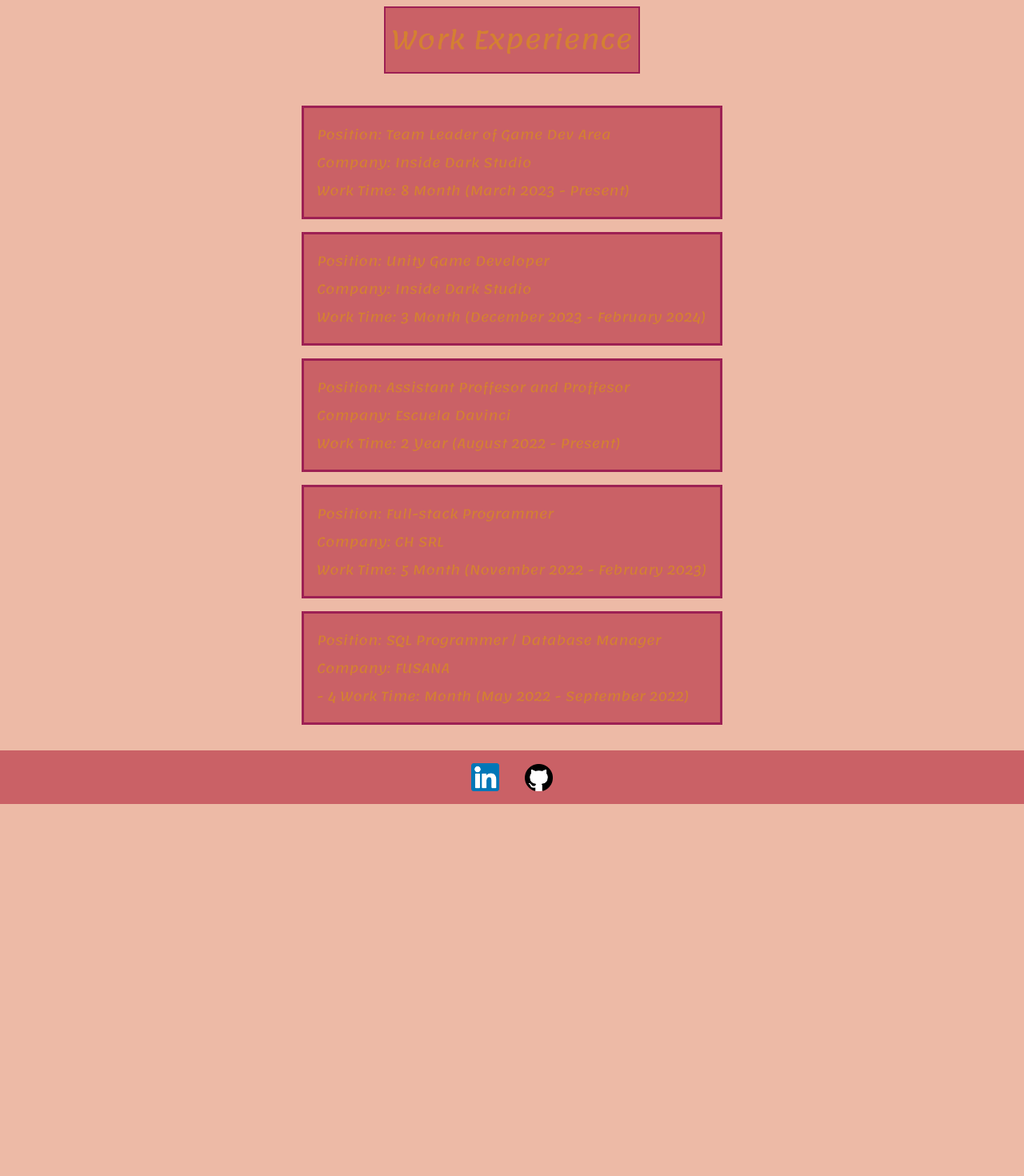
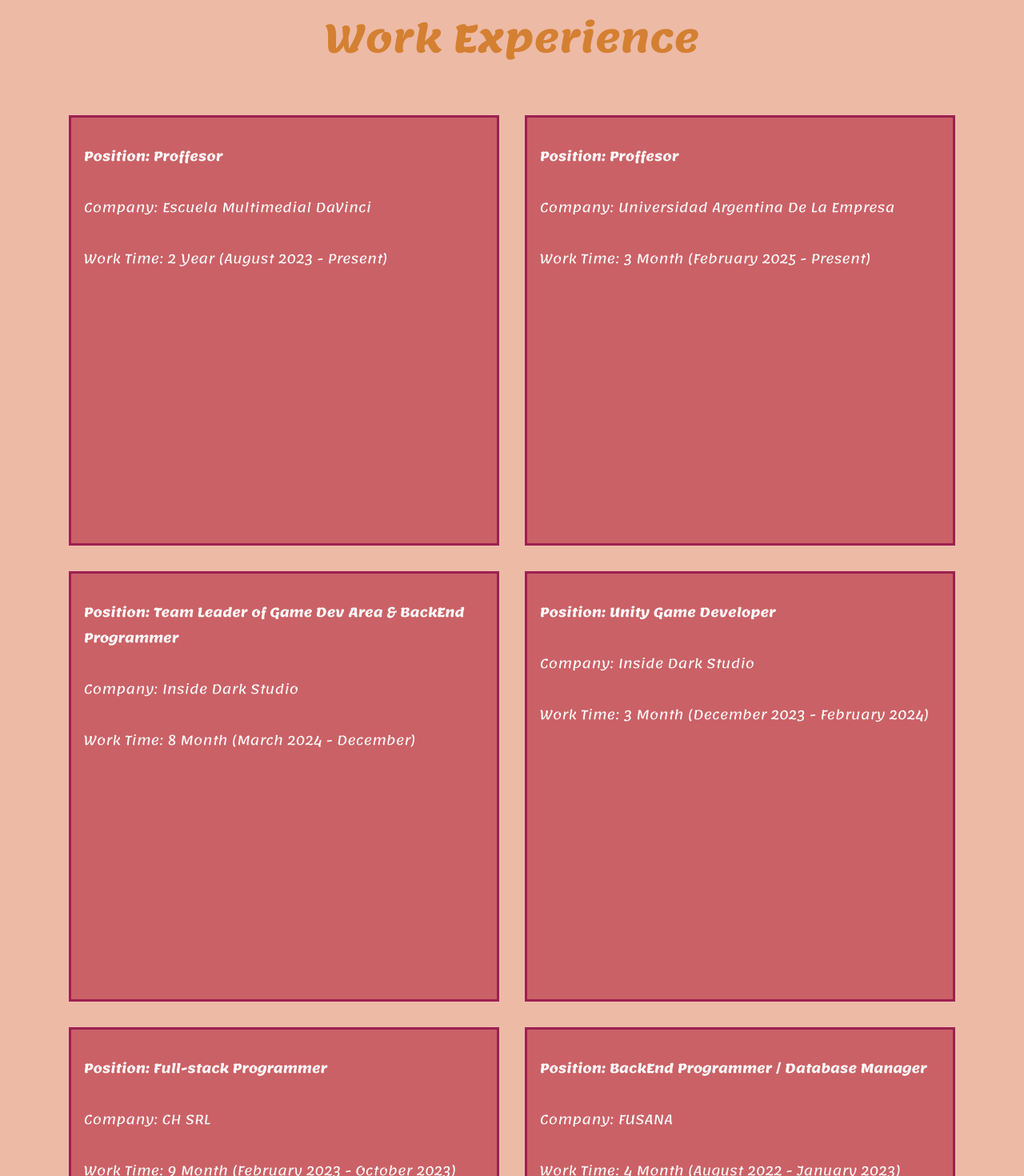
Before and after one commit to MaiineV/Portfolio, a React (Create React App) app: page /experience in a window 1280 px wide. Shown: the part 100-1570 px from the top of the page at 80% size. Before the commit the page ends 1105 px from the top, so only its background shows below. Built offline with nearby package versions, Linux system fonts and the light colour scheme.

Commit message:
New Work Experience, update work experience and create about me page

```diff
--- a/package.json
+++ b/package.json
@@ -1,7 +1,7 @@
 {
   "homepage": "https://maiinev.github.io/Portfolio/",
   "name": "portfolio",
-  "version": "0.1.0",
+  "version": "1.0.0",
   "private": true,
   "dependencies": {
     "@testing-library/jest-dom": "^5.17.0",
--- a/src/pages/Header.js
+++ b/src/pages/Header.js
@@ -11,10 +11,10 @@ const Header = () => {
       <Link to={"/"} className={classes.nav__logo}>Portfolio</Link>
       <div className={classes.nav__buttons}>
           <Link to={"/"} className={classes.button}>Home</Link>
-          <Link to={"/projects"} className={classes.button}>Projects</Link>
-          <Link to={"/skills"} className={classes.button}>Skills</Link>
-          <Link to={"/experience"} className={classes.button}>Work Experience</Link>
-          {/* <Link to={"/contactme"} className={classes.button}>Contact Me</Link> */}
+          <Link to={"/Projects"} className={classes.button}>Projects</Link>
+          <Link to={"/Skills"} className={classes.button}>Skills</Link>
+          <Link to={"/Experience"} className={classes.button}>Work Experience</Link>
+          <Link to={"/AboutMe"} className={classes.button}>About Me</Link>
       </div>
       <img src={menuImage} alt="Menu Logo"className={classes.nav__menu}/>
     </div>
--- a/src/pages/WorkExperience.js
+++ b/src/pages/WorkExperience.js
@@ -7,28 +7,46 @@ const WorkExperience = () => {
       <div className={classes.workExperiences__title}>Work Experience</div>
       <div className={classes.workExperiences__jobsList}>
         <div className={classes.workExperiences__itemList}>
-          Position: Team Leader of Game Dev Area <br />
-          Company: Inside Dark Studio <br />
-          Work Time: 8 Month (March 2023 - Present)
+          <p className={classes.workExperiences__jobTitle}>
+            Position: Proffesor
+          </p>
+          <p>Company: Escuela Multimedial DaVinci</p>
+          <p>Work Time: 2 Year (August 2023 - Present)</p>
         </div>
         <div className={classes.workExperiences__itemList}>
-          Position: Unity Game Developer <br />
-          Company: Inside Dark Studio <br />
-          Work Time: 3 Month (December 2023 - February 2024)
+          <p className={classes.workExperiences__jobTitle}>
+            Position: Proffesor
+          </p>
+          <p>Company: Universidad Argentina De La Empresa</p>
+          <p>Work Time: 3 Month (February 2025 - Present)</p>
         </div>
         <div className={classes.workExperiences__itemList}>
-          Position: Assistant Proffesor and Proffesor <br />
-          Company: Escuela Davinci <br />
-          Work Time: 2 Year (August 2022 - Present)
+          <p className={classes.workExperiences__jobTitle}>
+            Position: Team Leader of Game Dev Area & BackEnd Programmer
+          </p>
+          <p>Company: Inside Dark Studio</p>
+          <p>Work Time: 8 Month (March 2024 - December)</p>
         </div>
         <div className={classes.workExperiences__itemList}>
-          Position: Full-stack Programmer <br />
-          Company: CH SRL <br />
-          Work Time: 5 Month (November 2022 - February 2023)
+          <p className={classes.workExperiences__jobTitle}>
+            Position: Unity Game Developer
+          </p>
+          <p>Company: Inside Dark Studio</p>
+          <p>Work Time: 3 Month (December 2023 - February 2024)</p>
         </div>
         <div className={classes.workExperiences__itemList}>
-          Position: SQL Programmer / Database Manager <br />
-          Company: FUSANA <br />- 4 Work Time: Month (May 2022 - September 2022)
+          <p className={classes.workExperiences__jobTitle}>
+            Position: Full-stack Programmer
+          </p>
+          <p>Company: CH SRL</p>
+          <p>Work Time: 9 Month (February 2023 - October 2023)</p>
+        </div>
+        <div className={classes.workExperiences__itemList}>
+          <p className={classes.workExperiences__jobTitle}>
+            Position: BackEnd Programmer / Database Manager
+          </p>
+          <p>Company: FUSANA</p>
+          <p>Work Time: 4 Month (August 2022 - January 2023)</p>
         </div>
       </div>
     </div>
--- a/src/styles/Header.module.scss
+++ b/src/styles/Header.module.scss
@@ -1,9 +1,8 @@
 @import "./variables.scss";
-/* #region body */
+
 body {
   margin: 0;
 }
-/* #endregion */
 
 .nav {
   font-family: $RobotSlab;
--- a/src/styles/Home.module.scss
+++ b/src/styles/Home.module.scss
@@ -14,6 +14,7 @@ body{
     align-items: center;
     padding: 2rem 1rem;
     background: $bg;
+
 
     @media (min-width: $breakpoint-md) {
         display: grid;
@@ -52,6 +53,7 @@ body{
         font-size: $large-font-size;
         padding: 0.5rem;
         color: $font;
+        font-weight: bold;
 
         @media (min-width: $breakpoint-md) {
             grid-column-start: 3;
--- a/src/styles/Portfolio.module.scss
+++ b/src/styles/Portfolio.module.scss
@@ -2,7 +2,6 @@
 
 .portfolio {
   background: $bg;
-  padding: 2rem;
   font-family: $RobotSlab;
   text-align: center;
 
--- a/src/styles/Skills.module.scss
+++ b/src/styles/Skills.module.scss
@@ -50,7 +50,9 @@ body {
   &__title {
     @include titles(2);
 
+    font-size: calc($large-font-size * 1.5);
     color: $font;
+    font-weight: bold;
 
     @media (min-width: $breakpoint-md) {
       grid-column: 1 / 4;
--- a/src/styles/WorkExperience.module.scss
+++ b/src/styles/WorkExperience.module.scss
@@ -1,40 +1,61 @@
 @import "./variables.scss";
 
-body{
+body {
   margin: 0;
   background: $bg;
 }
 
-.workExperiences{
+.workExperiences {
   min-height: 100vh;
 
   font-family: $RobotSlab;
   color: $font;
+  font-weight: bold;
 
   display: flex;
   flex-direction: column;
   gap: 1.5rem;
 
-    margin: 1rem;
-
   align-items: center;
 
-    &__title{
+  &__title {
     display: flex;
-        font-size: xx-large;
-        padding: .5rem;
+    font-size: calc($large-font-size * 1.5);
+    color: $font;
+    padding: 0.5rem;
     margin-top: 2rem;
-
-        border: solid $details .15rem;
-        background-color: $secondary;
+    text-align: center;
   }
 
-    &__itemList{
+  &__jobsList {
+    display: flex;
+    flex-wrap: wrap;
+    align-items: center;
+    justify-content: center;
+  }
+
+  &__jobTitle {
+    font-weight: bold;
+  }
+
+  &__itemList {
+    margin: 0.5rem;
     background: $secondary;
+    color: $witheFont;
     display: flex;
-        line-height: 26pt;
+    flex-direction: column;
+    flex-wrap: wrap;
+    flex: 1 1 calc(33.333% - 2rem);
+    aspect-ratio: 1 / 1;
+    max-width: 500px;
+    min-width: 200px;
     border: 3px solid $details;
     padding: 1rem;
     margin: 1rem;
+    font-weight: normal;
+
+    p {
+      line-height: 24pt;
     }
   }
+}
--- a/src/styles/variables.scss
+++ b/src/styles/variables.scss
@@ -5,6 +5,7 @@ $RobotSlab: "Lemonada", cursive;
 $LogoFont: "Nunito", sans-serif;
 
 $font: #D48032;
+$witheFont: #FCFCFCFC;
 $bg: #EDBAA6;
 $secondary: #CA6166;
 $primary: #CA6166;
```
Also changed, not shown: src/pages/AboutMe.js (added, +9 -0 lines), src/pages/ContactMe.js (deleted, +0 -9 lines), src/pages/Skills.js (+49 -53 lines). Lines whose indentation alone changed are shown as unchanged.
